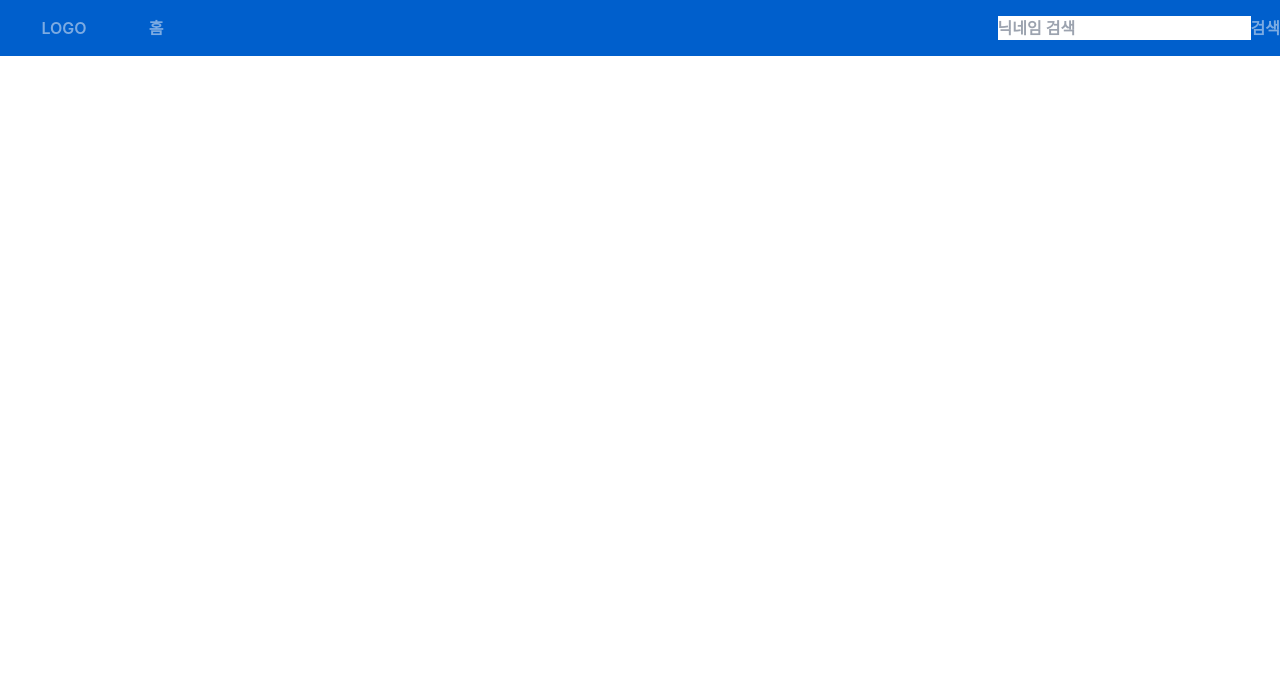
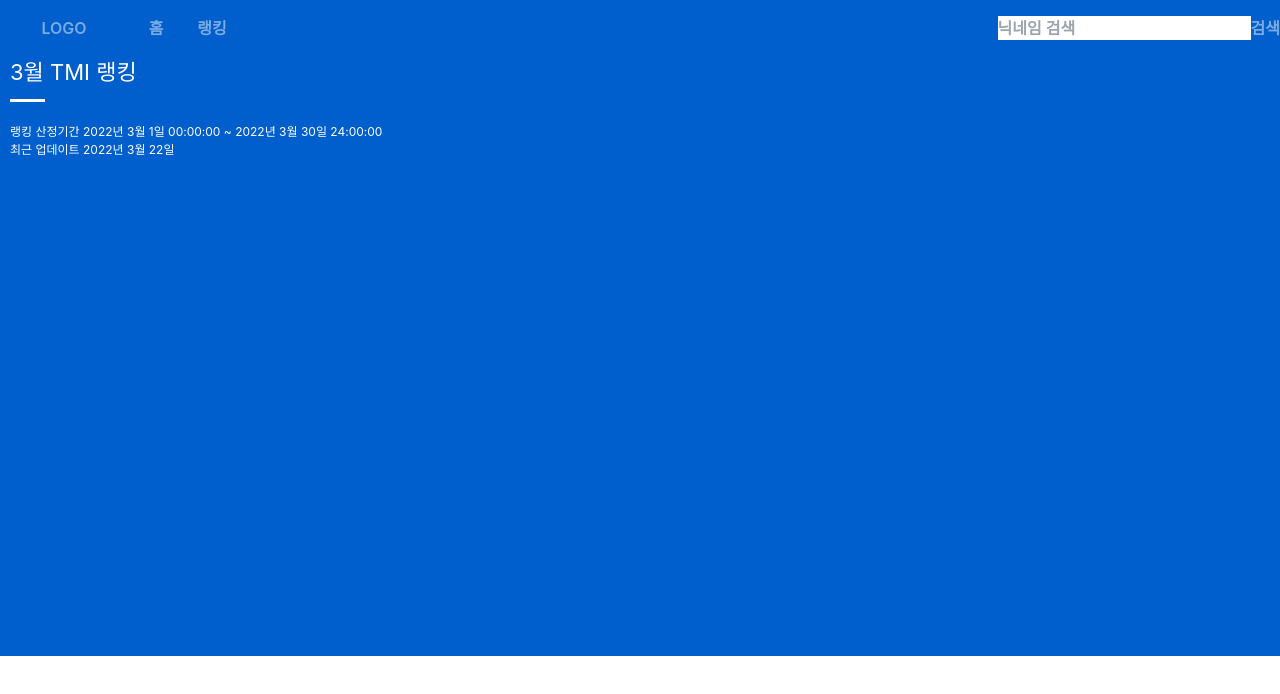
Before and after one commit to kimdoyeonn/wanted-codestates-project-2, a React (Create React App) app: page /rank in a window 1280 px wide. Before the commit this address had no page. Shown: the top 694 px of the page. Built offline with nearby package versions, Linux system fonts and the light colour scheme; no server answers.

Commit message:
Feat: 랭킹 페이지 타이틀

```diff
--- a/src/App.js
+++ b/src/App.js
@@ -3,6 +3,7 @@ import './App.css';
 import Header from './components/Header';
 import Record from './components/Record';
 import Main from './pages/Main';
+import Rank from './pages/Rank';
 
 function App() {
   return (
@@ -11,6 +12,7 @@ function App() {
       <Routes>
         <Route path="/" element={<Main />} />
         <Route path="/user" element={<Record />} />
+        <Route path="/rank" element={<Rank />} />
       </Routes>
     </div>
   );
--- a/src/components/Header.js
+++ b/src/components/Header.js
@@ -1,14 +1,25 @@
 import React from 'react';
+import { useNavigate } from 'react-router-dom';
 
 const Header = () => {
+  const navigate = useNavigate();
   return (
     <div className="flex h-14 items-center bg-[#005FCC] text-[#7CABE2] font-semibold">
       <div className="flex justify-center w-32">
         <span>LOGO</span>
       </div>
-      <div className="flex-1 transition-all">
-        <div className="w-14 text-center hover:text-white hover:border-b-2">
+      <div className="flex flex-1 transition-all">
+        <div
+          className="text-center border-2 border-[#005FCC] w-14 hover:text-white hover:border-b-white"
+          onClick={() => navigate('/')}
+        >
           홈
+        </div>
+        <div
+          className="text-center border-2 border-[#005FCC] w-14 hover:text-white hover:border-b-white"
+          onClick={() => navigate('/rank')}
+        >
+          랭킹
         </div>
       </div>
       <div className="">
--- /dev/null
+++ b/src/components/Rank/RankCard.js
@@ -0,0 +1,7 @@
+import React from 'react';
+
+const RankCard = () => {
+  return <></>;
+};
+
+export default RankCard;
--- /dev/null
+++ b/src/components/Rank/RankList.js
@@ -0,0 +1,7 @@
+import React from 'react';
+
+const RankList = ({ rank }) => {
+  return <div></div>;
+};
+
+export default RankList;
--- a/src/components/Record.js
+++ b/src/components/Record.js
@@ -1,7 +1,33 @@
-import React from 'react';
+import React, { useEffect, useState } from 'react';
+import { useLocation } from 'react-router-dom';
+import { matchApi, userApi } from '../api';
 
-const Record = () => {
-  return <main>개인 전적</main>;
+const Record = (props) => {
+  const {
+    state: { accessId },
+  } = useLocation();
+
+  const [nickname, setNickname] = useState('');
+
+  useEffect(() => {
+    const getMatch = async () => {
+      const { nickname, matches } = await userApi.getMatchData(accessId);
+      setNickname(nickname);
+      console.log(matches);
+      const { matchResult } = await matchApi.getMatchDetail(
+        matches[0].matches[0].matchId,
+      );
+    };
+    getMatch();
+  }, []);
+  return (
+    <main>
+      <div>
+        <img src="" alt="" />
+        <div>{nickname}</div>
+      </div>
+    </main>
+  );
 };
 
 export default Record;
--- a/src/pages/Main.js
+++ b/src/pages/Main.js
@@ -1,4 +1,5 @@
 import React, { useState } from 'react';
+import { useNavigate } from 'react-router-dom';
 import { userApi } from '../api';
 
 const category = [
@@ -10,6 +11,7 @@ const category = [
 const Main = () => {
   const [selectedCategory, setSelectedCategory] = useState(0);
   const [searchValue, setSearchValue] = useState('');
+  const navigate = useNavigate();
 
   const handleSelect = (e) => {
     console.log(e.target.selectedIndex);
@@ -18,8 +20,18 @@ const Main = () => {
   };
 
   const searchData = async () => {
-    const accessId = await userApi.getUserId(searchValue);
-    console.log(searchValue, accessId);
+    try {
+      const accessId = await userApi.getUserId(searchValue);
+      navigate(`/user`, {
+        state: {
+          accessId,
+        },
+      });
+      // const data = await userApi.getMatchData(accessId);
+      // console.log(data);
+    } catch (error) {
+      console.error(error);
+    }
   };
 
   const handleInput = (e) => {
@@ -33,7 +45,7 @@ const Main = () => {
         alt="covid_left"
       />
       <img src="https://tmi.nexon.com/img/assets/covid_right.png" alt="" /> */}
-      <div className="bg-main-back bg-cover w-full h-full flex justify-center items-center">
+      <div className="flex items-center justify-center w-full h-full bg-cover bg-main-back">
         <div className="w-[670px] h-[67px] border-4 rounded-full flex justify-center items-center border-white">
           <label
             htmlFor="selectCategory"
@@ -53,7 +65,7 @@ const Main = () => {
           <input
             type="text"
             placeholder={category[selectedCategory].placeholder}
-            className="bg-transparent flex-1 pl-6 font-normal text-2xl text-white placeholder-white placeholder-opacity-50"
+            className="flex-1 pl-6 text-2xl font-normal text-white placeholder-white placeholder-opacity-50 bg-transparent"
             value={searchValue}
             onChange={handleInput}
             onKeyUp={(e) => {
--- /dev/null
+++ b/src/pages/Rank.js
@@ -0,0 +1,48 @@
+import React, { useEffect, useState } from 'react';
+import { matchApi } from '../api';
+import RankCard from '../components/Rank/RankCard';
+
+const Rank = () => {
+  const [year, setYear] = useState(0);
+  const [month, setMonth] = useState(0);
+  const [day, setDay] = useState(0);
+
+  useEffect(() => {
+    const getData = async () => {
+      const data = await matchApi.getAll();
+      console.log(data);
+    };
+    getData();
+  }, []);
+
+  useEffect(() => {
+    const date = new Date();
+    setMonth(date.getMonth() + 1);
+    setYear(date.getFullYear());
+    setDay(date.getDate());
+  }, []);
+  return (
+    <div>
+      <div className="h-[600px] bg-[#005FCC]  text-white">
+        <div>
+          <div className="text-[22px] font-normal pl-[10px] mb-[10px]">
+            {month}월 TMI 랭킹
+          </div>
+          <div className="inline-block align-top ml-[10px] w-[35px] h-[3px] bg-white"></div>
+          <div className="text-[12px] font-normal pl-[10px]">
+            랭킹 산정기간 {year}년 {month}월 1일 00:00:00 ~ {year}년 {month}월{' '}
+            {30}일 24:00:00
+          </div>
+          <div className="text-[12px] font-normal pl-[10px]">
+            최근 업데이트 {year}년 {month}월 {day}일
+          </div>
+        </div>
+      </div>
+      <RankCard />
+      <RankCard />
+      <RankCard />
+    </div>
+  );
+};
+
+export default Rank;
```
